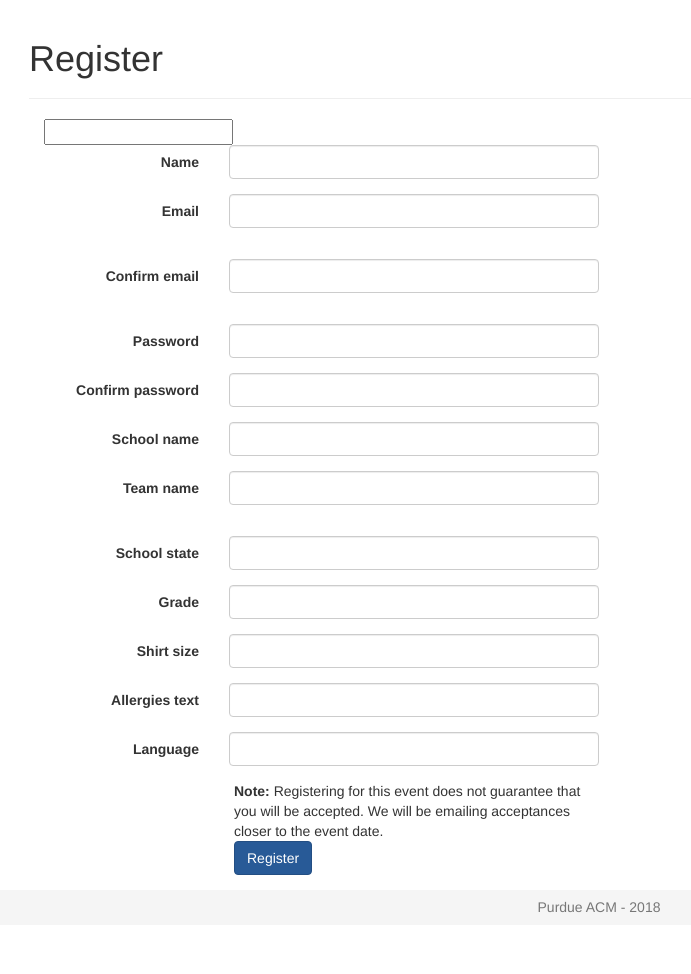
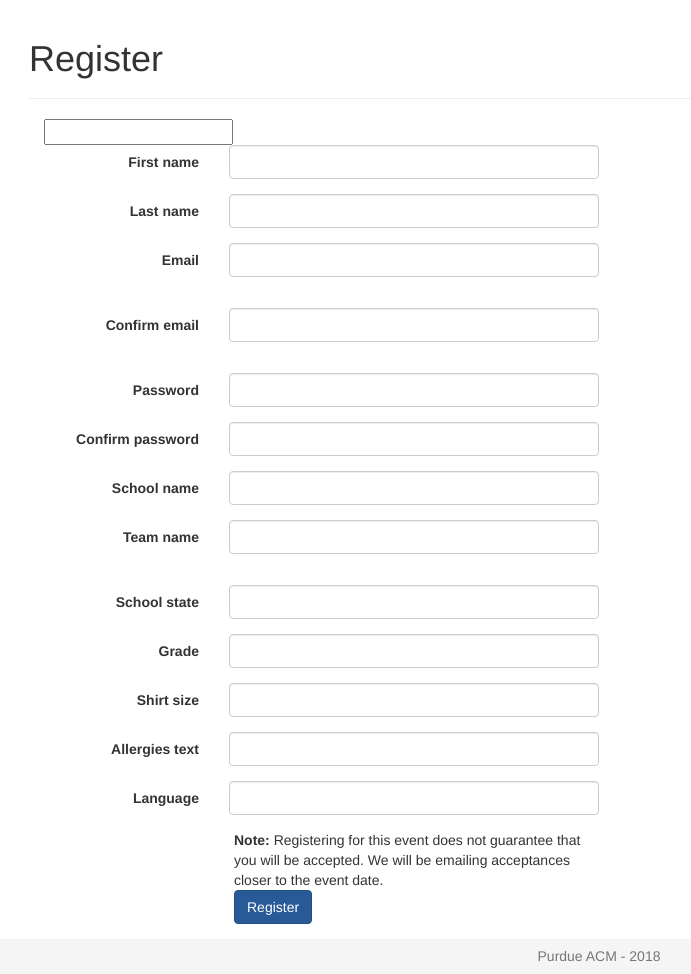
Before and after one commit to oggnik/acm-hscc, a Python web app: template hscc/templates/register.html in a window 1280 px wide. Shown: the part 51-1025 px from the top of the page, without its empty margins (41-732 px from the left). Before the commit the page ends 964 px from the top, so only its background shows below. Run offline with Jinja, Linux system fonts and the light colour scheme; the template is opened without the code that fills it, so the values that code supplies are empty, except form fields; tables that the repository leaves empty hold one stand-in row (values such as "Sample post"); form fields are guessed from the names that the template uses.

Commit message:
Separate name into two fields

```diff
--- a/hscc/templates/register.html
+++ b/hscc/templates/register.html
@@ -10,9 +10,17 @@
         {{ form.school_id }}
         <div class="form-group">
             <div class="row">
-                {{ form.name.label(class='control-label col-sm-4') }}
+                {{ form.first_name.label(class='control-label col-sm-4') }}
                 <div class="col-sm-8">
-                    {{ form.name(class='form-control') }}
+                    {{ form.first_name(class='form-control') }}
+                </div>
+            </div>
+        </div>
+        <div class="form-group">
+            <div class="row">
+                {{ form.last_name.label(class='control-label col-sm-4') }}
+                <div class="col-sm-8">
+                    {{ form.last_name(class='form-control') }}
                 </div>
             </div>
         </div>
```
Also changed, not shown: hscc/forms.py (+11 -4 lines).
